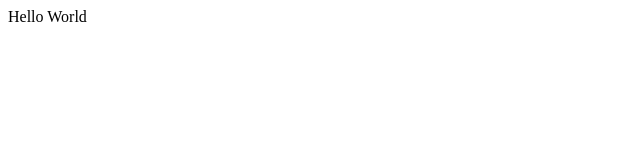
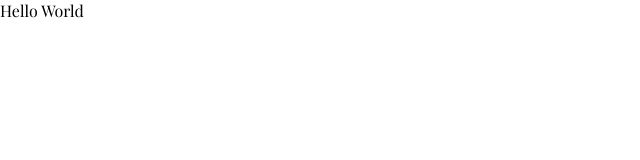
Before and after one commit to zacharyboelter/resume-builder, a React (Create React App) app in the folder client/: page / in a window 1280 px wide. Shown: the top 160 px of the page, without its empty margins (0-640 px from the left). Built offline with nearby package versions, Linux system fonts and the light colour scheme.

Commit message:
prototype in figma

```diff
--- a/client/src/index.css
+++ b/client/src/index.css
@@ -1 +1,10 @@
 @import url("https://fonts.googleapis.com/css2?family=Space+Grotesk:wght@300;400;500;600;700&display=swap");
+@import url('https://fonts.googleapis.com/css2?family=Inter:wght@100;300;400;700&display=swap');
+@import url('https://fonts.googleapis.com/css2?family=Inter:wght@100;300;400;700&family=Playfair+Display:wght@400;500;600;700;800;900&display=swap');
+
+* {
+    font-family: 'Playfair Display', serif;
+    box-sizing: border-box;
+    margin: 0;
+    padding: 0;
+}
```
